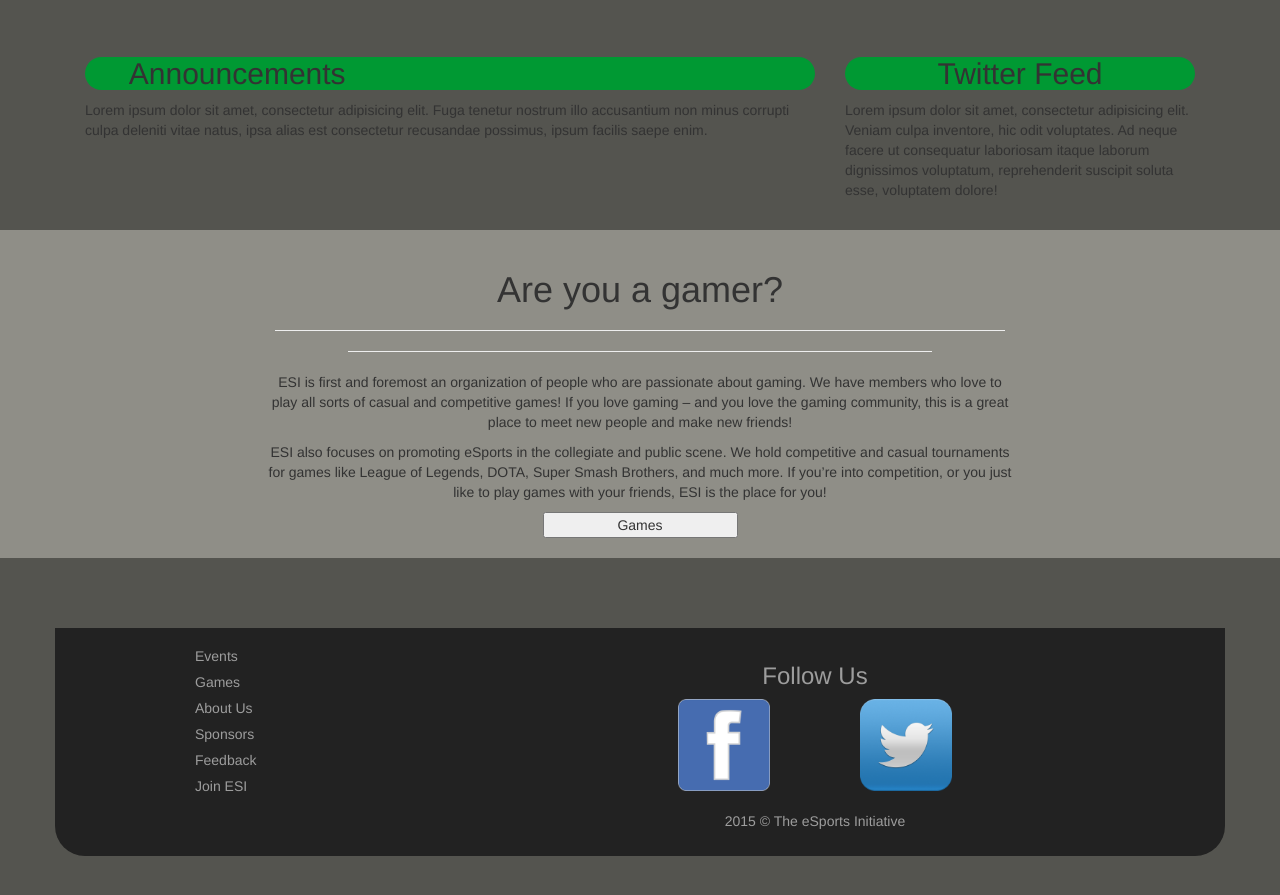
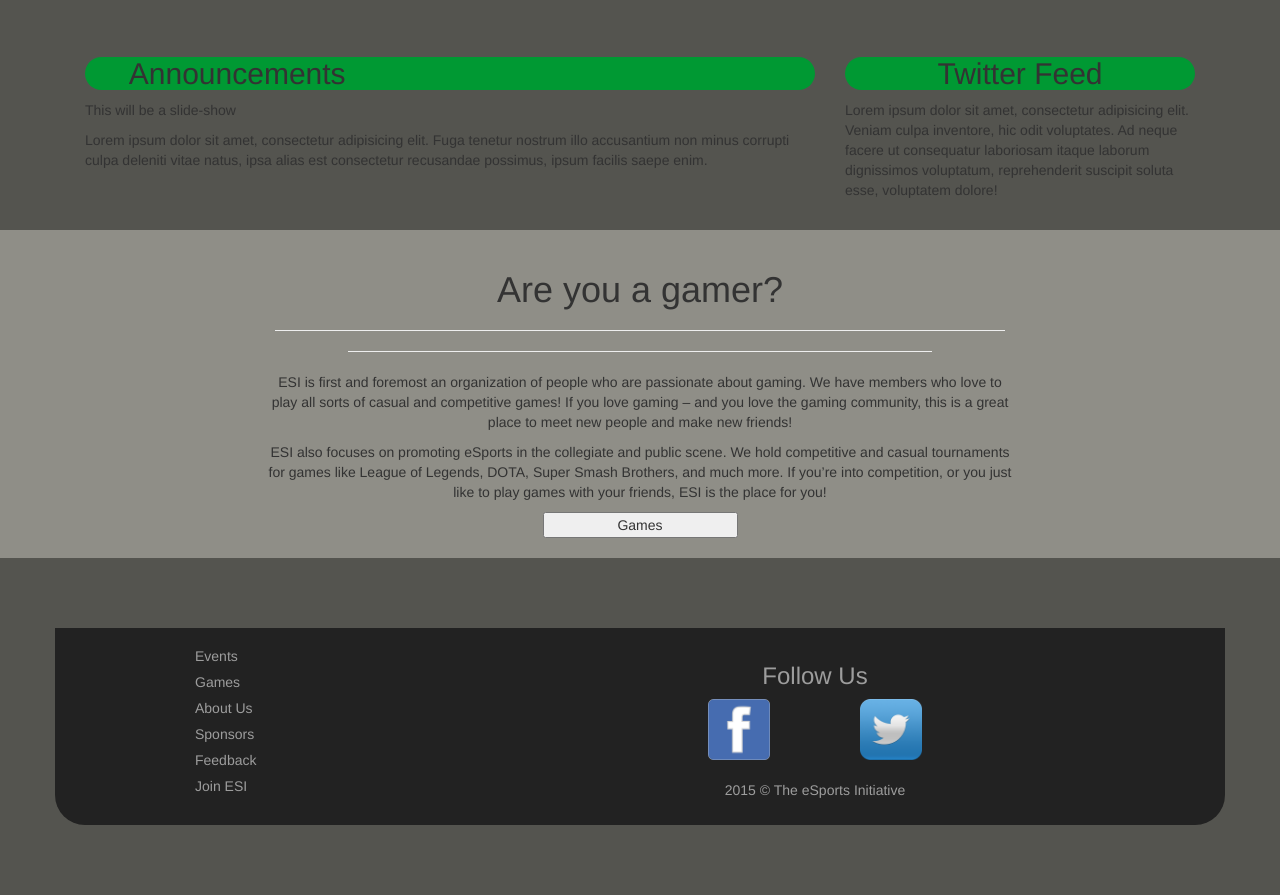
Before and after one commit to 3ygun/esiSiteV2, a plain HTML site: page index.html in a window 1280 px wide. Shown: the part 53-948 px from the top of the page. Drawn offline with nearby package versions, Linux system fonts and the light colour scheme.

Commit message:
Updated the Social Media Pictures for Large Screens
Did this for all pages

```diff
--- a/index.html
+++ b/index.html
@@ -68,6 +68,7 @@
                         <h2 style="margin-left: 6%">Announcements</h2>
                     </div>
                     <div class="border-color-dark-green border">
+                        <p>This will be a slide-show</p>
                         <p>Lorem ipsum dolor sit amet, consectetur adipisicing elit. Fuga tenetur nostrum illo accusantium non minus corrupti culpa deleniti vitae natus, ipsa alias est consectetur recusandae possimus, ipsum facilis saepe enim.</p>
                     </div>
                 </div>
@@ -126,12 +127,12 @@
                         <div class="row">
                             <h3 class="text-center">Follow Us</h3>
 
-                            <div class="col-lg-4 col-md-4 col-sm-4 col-lg-offset-1 col-md-offset-1 col-sm-offset-1">
+                            <div class="col-lg-3 col-md-4 col-sm-4 col-lg-offset-2 col-md-offset-1 col-sm-offset-1">
                                 <a href="https://www.facebook.com/esportsinitiative">
                                     <img src="images/logos/facebook_logo.png" width="100%" alt="Facebook Link">
                                 </a>
                             </div>
-                            <div class="col-lg-4 col-md-4 col-sm-4 col-lg-offset-2 col-md-offset-2 col-sm-offset-2">
+                            <div class="col-lg-3 col-md-4 col-sm-4 col-lg-offset-2 col-md-offset-2 col-sm-offset-2">
                                 <a href="https://twitter.com/ESI_OSU">
                                     <img src="images/logos/twitter_logo.png" width="100%" alt="Twitter Link">
                                 </a>
```
Also changed, not shown: about-us.html (+2 -2 lines), events.html (+2 -2 lines), games.html (+2 -2 lines), join.html (+3 -3 lines), sponsors.html (+2 -2 lines), template.html (+4 -5 lines).
